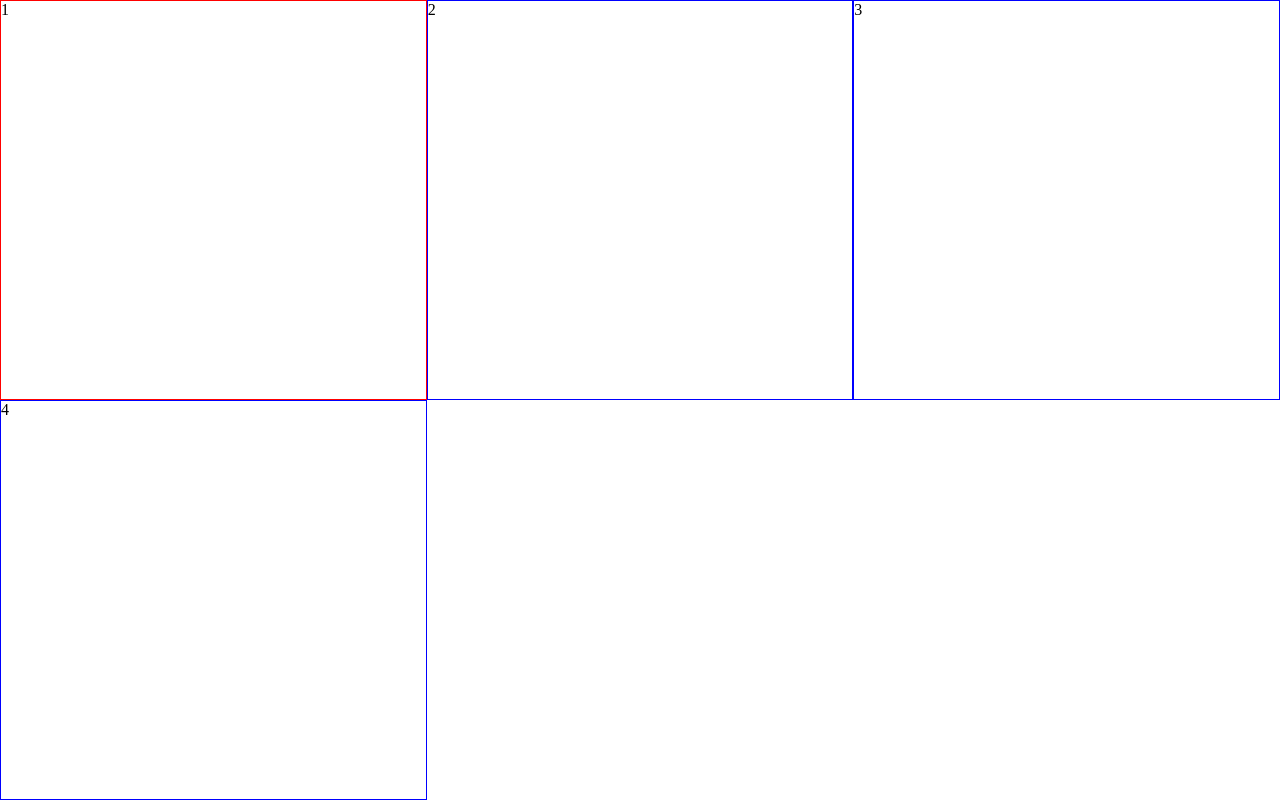
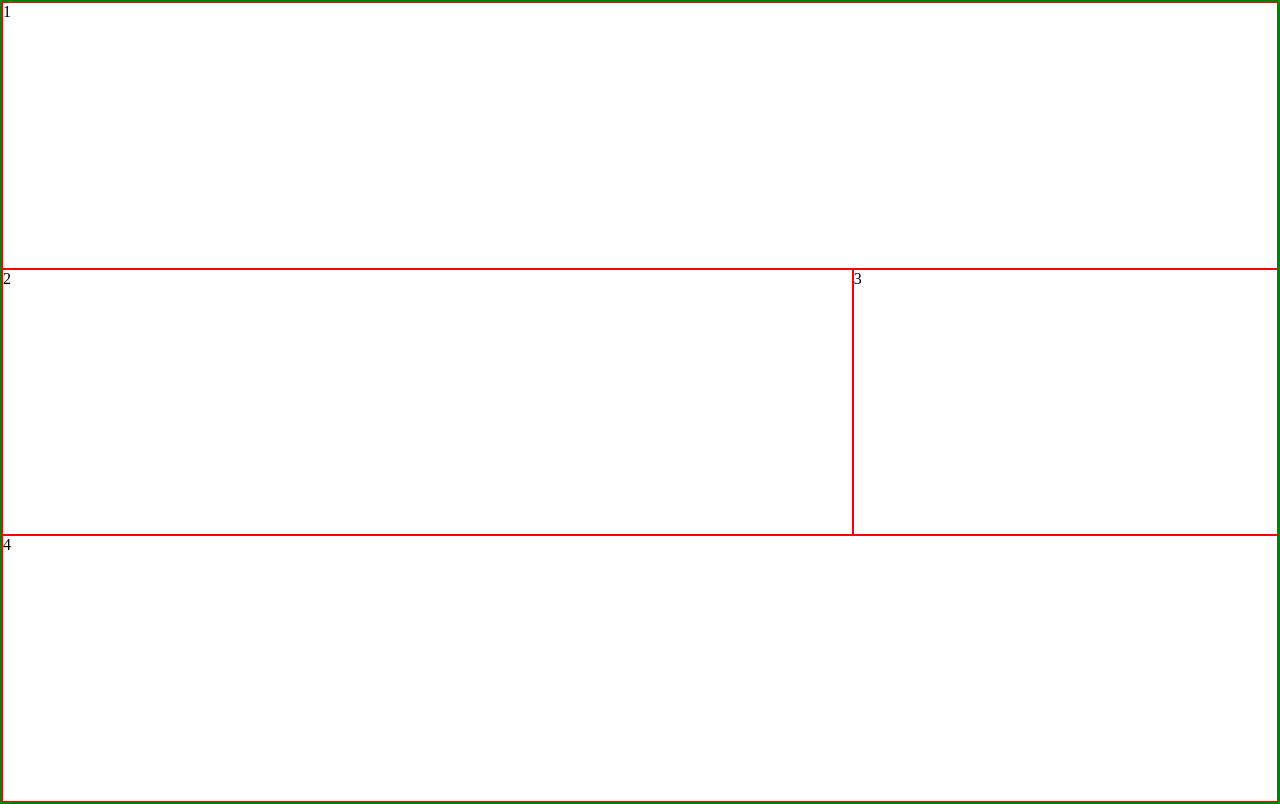
Before and after one commit to Lailaamorim/Full-Stack-_Aulas, a plain HTML site: page Fundamentos Grid/index.html in a window 1280 px wide. Drawn offline with Linux system fonts and the light colour scheme.

Commit message:
Aulas Fundamentos

```diff
--- /dev/null
+++ b/Aula01-grid-coluna/style01.css
@@ -0,0 +1,28 @@
+body {
+    margin: 0;
+}
+
+#app{
+    display: grid;
+    grid-template-columns: repeat(3, 1fr); /* 3 colunas de tamanhos iguais */
+    grid-template-rows: repeat(3, 1fr); /* 3 linhas de tamanhos iguais */
+    height: 100vh;
+
+    border:  2px solid green;
+}
+#app * {
+    border: 1px solid red;
+}
+
+
+#app header {
+    grid-column: 1/4;
+
+}
+
+#app main {
+     grid-column: 1/3;
+}
+#app footer {
+    grid-column:1/4
+}
--- /dev/null
+++ b/Aula02-grid-linha/style.css
@@ -0,0 +1,27 @@
+body {
+    margin: 0;
+}
+
+#app{
+    display: grid;
+    grid-template-columns: repeat(3, 1fr); /* 3 colunas de tamanhos iguais */
+    grid-template-rows: repeat(3, 1fr); /* 3 linhas de tamanhos iguais */
+    height: 100vh;
+
+    border:  2px solid green;
+}
+#app * {
+    border: 1px solid red;
+}
+
+
+#app header {
+    grid-row-start: 1;
+    grid-row-end: 4;
+
+}
+
+#app main {
+     grid-column: 2/4;
+     grid-row: 1/3;
+}
--- /dev/null
+++ b/Aula03-grid-template-area/Aula03.1/aula03.1.css
@@ -0,0 +1,32 @@
+body {
+    margin: 0;
+}
+
+#app * {
+    border: 1px solid red;
+}
+#app{
+    display: grid;
+    grid-template-areas:
+
+        "header header header"
+        "main main aside"
+        "footer footer footer";
+    gap: 20px;
+    height: 100vh;
+
+}
+
+
+#app header {
+   grid-area:header;
+
+}
+
+#app main {
+   grid-area:main;
+}
+
+#app footer {
+    grid-area: footer;
+}
--- /dev/null
+++ b/Aula03-grid-template-area/Aula03.2/aula03.2.css
@@ -0,0 +1,30 @@
+body {
+    margin: 0;
+}
+
+#app{
+    display: grid;
+    grid-template-areas:
+
+        "A B B"
+        "A B B"
+        "A C D";
+
+    height: 100vh;
+
+}
+
+
+#app * {
+    border: 1px solid red;
+}
+
+
+#app header {
+   grid-area:A;
+
+}
+
+#app main {
+   grid-area:B;
+}
--- /dev/null
+++ b/Aula03-grid-template-area/Aula03.3/aula03.3.css
@@ -0,0 +1,32 @@
+body {
+    margin: 0;
+}
+
+#app * {
+    border: 1px solid red;
+
+}
+#app{
+    display: grid;
+    grid-template-areas:
+
+        "A B B" 80px
+        "A B B" 40px
+        "A C D" 50px / 80px 1fr 2fr;
+
+    height: 100vh;
+
+}
+
+
+
+
+
+#app header {
+   grid-area:A;
+
+}
+
+#app main {
+   grid-area:B;
+}
--- /dev/null
+++ b/Fundamentos Grid/fund-exemplo/fund01.css
@@ -0,0 +1,20 @@
+* {
+    margin: 0;
+    box-sizing: border-box;
+}
+
+.grid {
+    display: grid;
+
+    grid-template-columns: repeat(3, 100px);
+    grid-template-rows: repeat (3, 100px);
+    gap: 8px;
+
+    height: 100vh;
+    width: 100vh;
+    background-color: black ;
+}
+
+.grid > div{
+   background-color: cornflowerblue;
+}
--- a/Fundamentos Grid/index.html
+++ b/Fundamentos Grid/index.html
@@ -10,11 +10,11 @@
     <div id="app">
 
         <div> 1 </div> <!--display: blok peg a linha toda-->
-        <span>2</span> <!--display: inline = Vai fazer com que a -->
-        <span>3</span><!--largura do elemento fique somente com a largura do conteúdo -->
-        <span>4</span>
+        <div> 2 </div> <!--display: inline = Vai fazer com que a -->
+        <div> 3 </div><!--largura do elemento fique somente com a largura do conteúdo -->
+        <div> 4 </div>
 
-        </div>
+    </div>
         <!--
         PROPRIEDADES FUNDAMENTAIS
         Todo Grid é composto de 2 principais grupos:
@@ -26,6 +26,148 @@
 
 
 
+<!-- ## CONTAINER (PAI)
+
+     - Grid-template;
+     - Grid-template-columns;
+     - Grid-template-rows;
+     - Grid-template-areas;
+
+## ITEMS (FILHOS)
+
+*Grid-columns;
+     - Grid-column-start;
+     - Grid-column-end;
+
+*Grid-rows;
+
+    - Grid-row-start;
+    - Grid-row-end;
+
+*Grid-gap
+
+    - Row-gap;
+    - Column-gap;
+
+
+----------------------------------------------------------------------------------------------
+
+1. grid-template
+
+Define as linhas e colunas da grade em um único atalho. Pode incluir grid-template-rows,
+grid-template-columns e grid-template-areas.
+
+.container {
+  display: grid;
+  grid-template: 100px 200px / 1fr 2fr; ( linhas e 2 colunas )
+}
+
+Isso cria:
+
+Duas linhas: a primeira com 100px e a segunda com 200px.
+Duas colunas: a primeira ocupando 1 fração do espaço disponível e a segunda, 2 frações.
+
+----------------------------------------------------------------------------------------------
+
+2. grid-template-columns
+Define a quantidade e o tamanho das colunas na grade.
+
+Isso cria:
+
+.container {
+  display: grid;
+  grid-template-columns: 100px auto 1fr;
+}
+
+A primeira coluna com 100px.
+A segunda ajustando-se automaticamente ao conteúdo.
+A terceira ocupando o espaço restante.
+
+----------------------------------------------------------------------------------------------
+
+3. grid-template-rows
+Define a quantidade e o tamanho das linhas na grade.
+
+.container {
+  display: grid;
+  grid-template-rows: 100px 150px;
+}
+
+Isso cria:
+
+A primeira linha com 100px.
+A segunda linha com 150px.
+
+4. grid-template-areas
+Define áreas nomeadas dentro da grade, facilitando a organização visual.
+
+Exemplo:
+
+.container {
+  display: grid;
+  grid-template-columns: 1fr 2fr;
+  grid-template-rows: 100px 200px;
+  grid-template-areas:
+    "header header"
+    "sidebar main";
+}
+
+.header { grid-area: header; }
+.sidebar { grid-area: sidebar; }
+.main { grid-area: main; }
+
+Isso cria:
+
+A primeira linha ocupada pelo header.
+A segunda linha dividida entre sidebar e main.
+
+
+
+#app1 div:nth-child(1) {
+    grid-column-start: 1;
+    grid-column-end: 4;
+
+}
+    O seletor #app1 div:nth-child(1) significa:
+
+🔹 #app1 → Seleciona um elemento com o ID "app1".
+🔹 div:nth-child(1) → Seleciona o primeiro filho dentro de #app1 que seja uma div.
+
+<div id="app1">
+  <div>Primeira div</div>  ✅ Este será estilizado
+  <div>Segunda div</div>
+  <p>Parágrafo</p>
+</div> -->
+
+
+<!-- ## PROPRIEDADE DE ALINHAMENTO
+
+Existem 9 propriedades fundamentais
+
+** 6 Aplicadas em container **
+
+'align-content'
+'justify-content'
+'place-content'
+
+'align-items'
+'justify-items'
+'place-items
+
+** 3 Aplicadas em itens **
+
+'align-self'
+'justify-self'
+'place-self'
+
+Então podemos separar em três grupos:
+'align', 'justify', 'place'
+
+Em cada um deles irá observar ou o
+- conteúdo do elemento "content"
+- itens do elemento "items"
+- o próprio elemento "self" -->
+
 
 </body>
 </html>
--- a/Fundamentos Grid/style.css
+++ b/Fundamentos Grid/style.css
@@ -7,127 +7,25 @@ body {
     grid-template-columns: repeat(3, 1fr); /* 3 colunas de tamanhos iguais */
     grid-template-rows: 3, 1fr;
     height: 100vh;
+
+    border: 2px solid green;
 }
 /* Mesmo com os elemento inline, assim que apliquei o grid, eles
 viraram block, pois eles são controlados pelo pai */
 
 #app > div {
-    border: 1px solid red;
+  border: 1px solid red;
 }
 
-span {
-    border: 1px solid blue;
+#app div:nth-child(1) {
+    grid-column-start: 1;
+    grid-column-end: 4; /* ocupa 3 colunas */
 }
 
-/*
-
-## CONTAINER (PAI)
-         - Grid-template;
-         - Grid-template-columns;
-         - Grid-template-rows;
-         - Grid-template-areas;
-
-## ITEMS (FILHOS)
-
-    *Grid-columns;
-
-         - Grid-column-start;
-         - Grid-column-end;
-
-    *Grid-rows;
-
-         - Grid-row-start;
-         - Grid-row-end;
-
-----------------------------------------------------------------------------------------------
-
-1. grid-template
-
-Define as linhas e colunas da grade em um único atalho. Pode incluir grid-template-rows,
-grid-template-columns e grid-template-areas.
-
-.container {
-  display: grid;
-  grid-template: 100px 200px / 1fr 2fr; ( linhas e 2 colunas )
+#app div:nth-child(2) {
+    grid-column: 1/3;
 }
 
-Isso cria:
-
-Duas linhas: a primeira com 100px e a segunda com 200px.
-Duas colunas: a primeira ocupando 1 fração do espaço disponível e a segunda, 2 frações.
-
-----------------------------------------------------------------------------------------------
-
-2. grid-template-columns
-Define a quantidade e o tamanho das colunas na grade.
-
-Isso cria:
-
-.container {
-  display: grid;
-  grid-template-columns: 100px auto 1fr;
+#app div:nth-child(4) {
+  grid-column: 1/4;
 }
-
-A primeira coluna com 100px.
-A segunda ajustando-se automaticamente ao conteúdo.
-A terceira ocupando o espaço restante.
-
-----------------------------------------------------------------------------------------------
-
-3. grid-template-rows
-Define a quantidade e o tamanho das linhas na grade.
-
-.container {
-  display: grid;
-  grid-template-rows: 100px 150px;
-}
-
-Isso cria:
-
-A primeira linha com 100px.
-A segunda linha com 150px.
-
-4. grid-template-areas
-Define áreas nomeadas dentro da grade, facilitando a organização visual.
-
-Exemplo:
-
-.container {
-  display: grid;
-  grid-template-columns: 1fr 2fr;
-  grid-template-rows: 100px 200px;
-  grid-template-areas:
-    "header header"
-    "sidebar main";
-}
-
-.header { grid-area: header; }
-.sidebar { grid-area: sidebar; }
-.main { grid-area: main; }
-
-Isso cria:
-
-A primeira linha ocupada pelo header.
-A segunda linha dividida entre sidebar e main.
-
-
-
-#app1 div:nth-child(1) {
-    grid-column-start: 1;
-    grid-column-end: 4;
-
-}
-    O seletor #app1 div:nth-child(1) significa:
-
-🔹 #app1 → Seleciona um elemento com o ID "app1".
-🔹 div:nth-child(1) → Seleciona o primeiro filho dentro de #app1 que seja uma div.
-
-<div id="app1">
-  <div>Primeira div</div>  <!-- ✅ Este será estilizado -->
-  <div>Segunda div</div>
-  <p>Parágrafo</p>
-</div>
-
-
-
-*/
```
Also changed, not shown: Aula01-grid-coluna/grid-column.html (added, +20 -0 lines), Aula02-grid-linha/grid-row.html (added, +20 -0 lines), Aula03-grid-template-area/Aula03.1/aula03.1.html (added, +20 -0 lines), Aula03-grid-template-area/Aula03.2/aula03.2.html (added, +20 -0 lines), Aula03-grid-template-area/Aula03.3/aula03.3.html (added, +20 -0 lines), Fundamentos Grid/fund-exemplo/fund01.html (added, +11 -0 lines).
